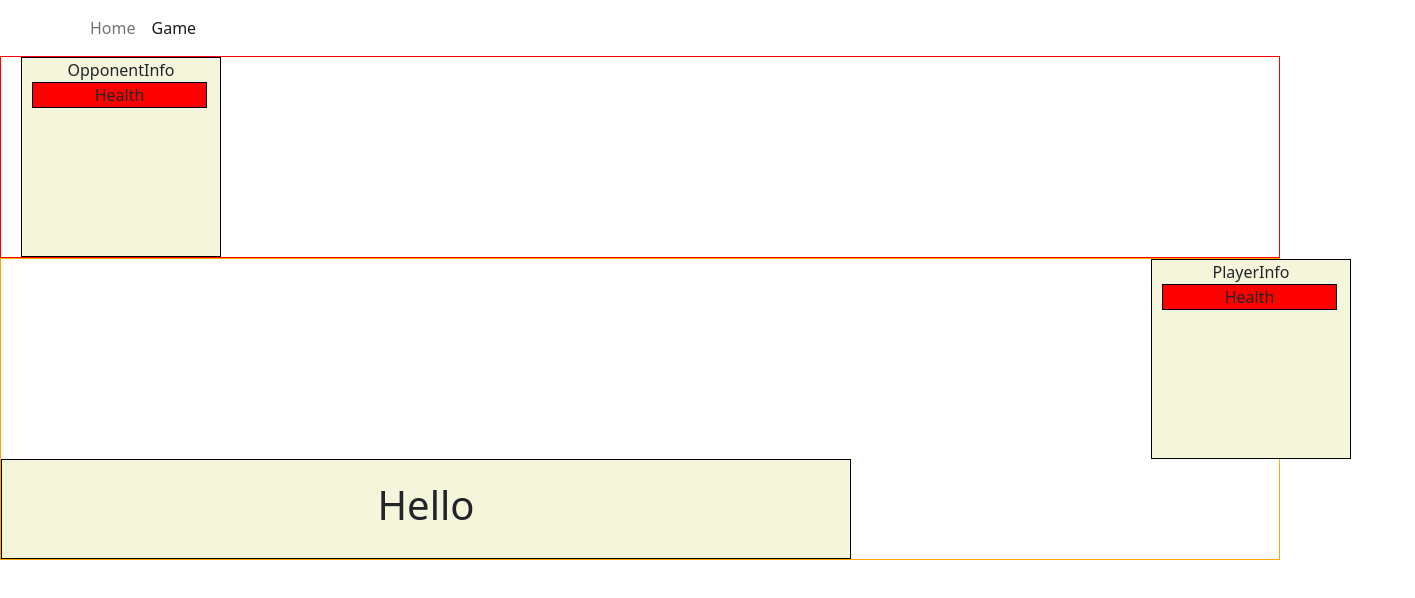
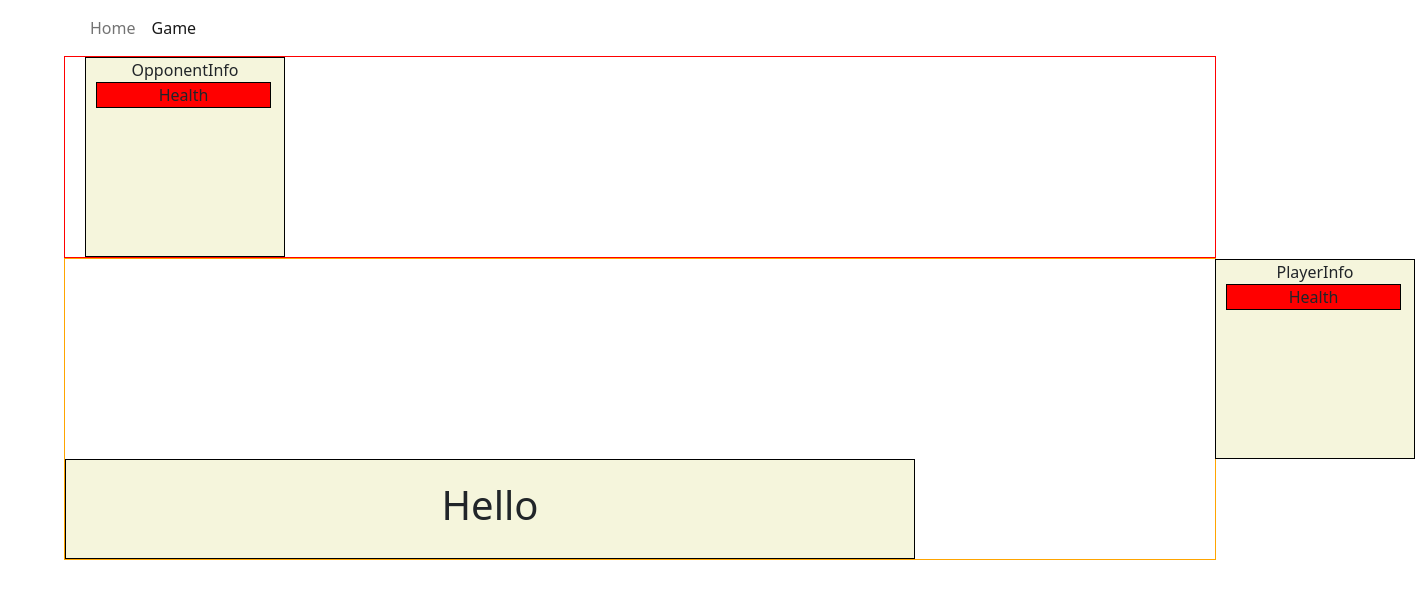
Before and after one commit to jwong65/JSX_Milestone, a React (Create React App) app: page /game in a window 1280 px wide. Shown: the top 598 px of the page, 1415 px wide, since content can reach past the window. Built offline with nearby package versions, Linux system fonts and the light colour scheme.

Commit message:
Added margins and borders for easier testing

```diff
--- a/src/CSS/playingfield.css
+++ b/src/CSS/playingfield.css
@@ -1,6 +1,10 @@
 .opp{
     border: 1px solid red;
+    width: 90vw;
+    margin: auto;
 }
 .player{
+    width: 90vw;
+    margin: auto;
     border: 1px solid orange
 }
```
Also changed, not shown: src/CSS/styles.css (+0 -22 lines).
